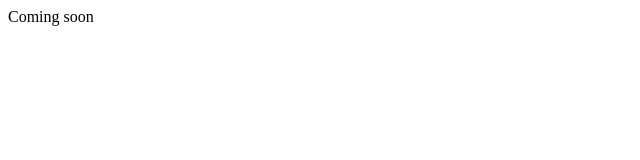
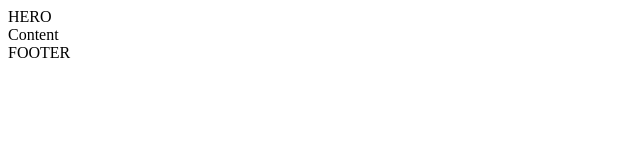
Before and after one commit to IevaRugine/5-coming-soon, a plain HTML site: page index.html in a window 1280 px wide. Shown: the whole page, without its empty margins (0-640 px from the left). Drawn offline with Linux system fonts and the light colour scheme.

Commit message:
3 sections and stylesheet

```diff
--- a/index.html
+++ b/index.html
@@ -4,8 +4,19 @@
     <meta charset="UTF-8">
     <meta name="viewport" content="width=device-width, initial-scale=1.0">
     <title>Coming soon</title>
+    <link rel="stylesheet" href="./main.css">
 </head>
 <body>
-   Coming soon
+   <div>
+        HERO
+   </div>
+   <main>
+        Content
+   </main>
+
+   <footer>
+        FOOTER
+   </footer>
+
 </body>
 </html>
--- a/main.css
+++ b/main.css
@@ -0,0 +1,3 @@
+body {
+
+}
```
